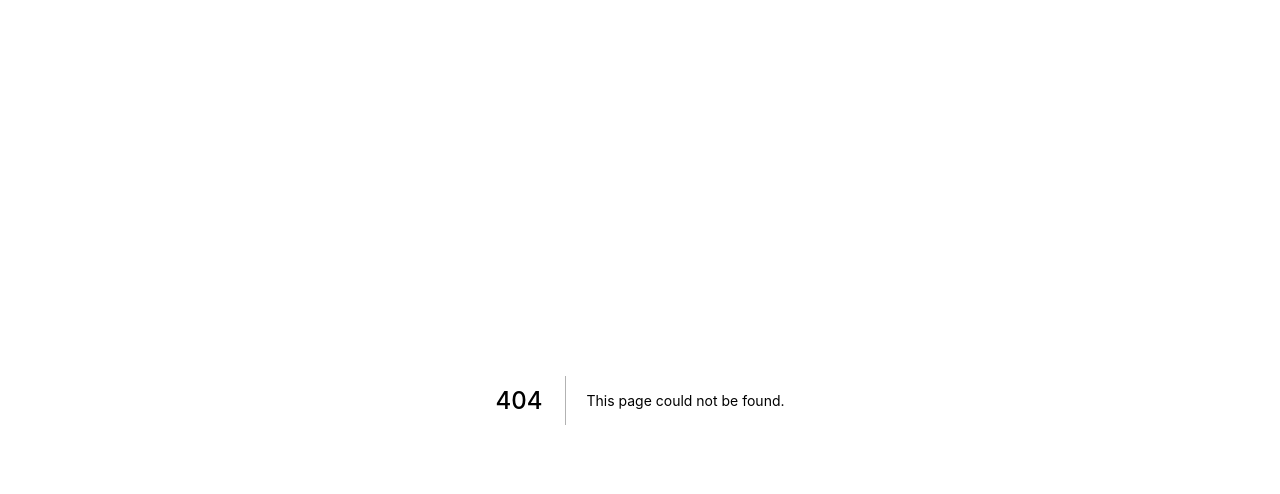
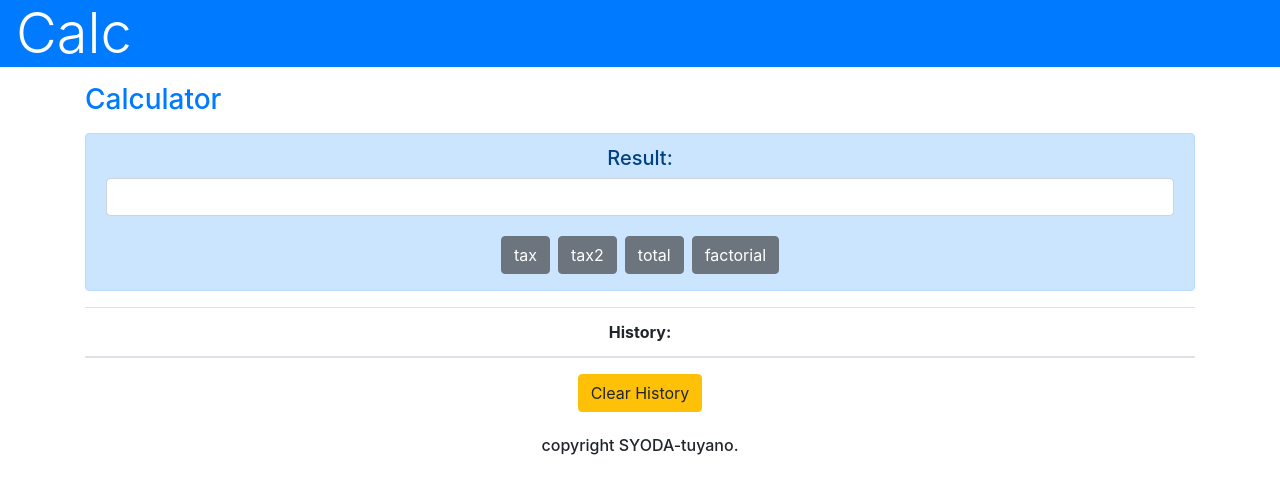
Before and after one commit to videozanmai/nextjs-blog, a Next.js app: page /Calc in a window 1280 px wide. Before the commit this address had no page. Shown: the top 494 px of the page. Built offline with nearby package versions, Linux system fonts and the light colour scheme.

Commit message:
10nd mommit

```diff
--- /dev/null
+++ b/components/Calc.js
@@ -0,0 +1,79 @@
+import { useState,useEffect } from "react";
+import usePersist from './Persist'
+
+export default function Calc(props) {
+    const [message,setMessage] = useState('')
+    const [input,setInput] = useState('')
+    const [data,setData] = usePersist('calc-history',[])
+    const [funct,setFunc] = useState({func:{}})
+
+    const fetchFunc = (address) => fetch(address).then(res=>res.json())
+
+    useEffect(()=>{
+        fetchFunc('/api/func').then((r)=>{
+            setFunc(r)
+        })
+    },[data])
+
+    const onChange = (e)=> {
+        setInput(e.target.value)
+    }
+    const onKeyPress = (e)=> {
+        if(e.key == 'Enter') {
+            doAction(e)
+        }
+    }
+
+    //Enter時の処理
+    const doAction = (e) => {
+        const res = eval(input)
+        setMessage(res)
+        data.unshift(input + ' = ' + res)
+        setData(data)
+        setInput('')
+    }
+
+    //履歴のクリア
+    const clear = (e)=> {
+        setData([])
+        setMessage('Clear history')
+    }
+
+    const doFunc = (e)=> {
+        const arr = input.split(',')
+        const fid = e.target.id
+        const f = funct.func[fid]
+        const fe = eval(f.function)
+        const res = fe(arr)
+        setMessage(res)
+        data.unshift(fid + ' = ' + res)
+    }
+
+    return (
+        <div>
+            <div className="alert alert-primary">
+                <h5>Result:{message}</h5>
+                <div className="form-group">
+                    <input type="text" value={input} className="form-control" onChange={onChange} onKeyPress={onKeyPress}/>
+                </div>
+                {Object.entries(funct.func).map((value,key)=>(
+                    <button className="btn btn-secondary m-1" key={key}
+                    title={value[1].caption} id={value[0]}
+                    onClick={doFunc}>{value[0]}</button>
+                ))}
+            </div>
+            <table className="table">
+                <thead><tr><th>History:</th></tr></thead>
+                <tbody>
+                    {data.map((value,key)=>(
+                        <tr key={key}><td>{value}</td></tr>
+                    ))}
+                </tbody>
+            </table>
+            <button onClick={clear} className="btn btn-warning">
+                Clear History
+            </button>
+        </div>
+    )
+
+}
--- /dev/null
+++ b/components/Persist.js
@@ -0,0 +1,28 @@
+import {useState} from 'react'
+
+function usePersist(ky, initVal) {
+    const key = "hooks:" + ky
+    const value = () => {
+        try{
+            const item = window.localStorage.getItem(key)
+            return item ? JSON.parse(item) : initVal
+        } catch (err) {
+            console.log(err)
+            return initVal
+        }
+    }
+
+    const setValue = (val) => {
+        try {
+            setSavedValue(val)
+            window.localStorage.setItem(key, JSON.stringify(val))
+        } catch(err){
+            console.log(err)
+        }
+    }
+
+    const [savedValue, setSavedValue] = useState(value)
+
+    return [savedValue, setValue]
+}
+export default usePersist
--- /dev/null
+++ b/components/func.js
@@ -0,0 +1,20 @@
+export default {
+    'func':{
+        'tax': {
+            'caption':'入力した金額から消費税(10%)価格を計算します。',
+            'function':'(...param)=>{return Math.floor(param[0] * 1.1)}'
+        },
+        'tax2': {
+            'caption':'入力した金額から消費税(8%)価格を計算します。',
+            'function':'(...param)=>{return Math.floor(param[0] * 1.08)}'
+        },
+        'total': {
+            'caption':'10,20,30...というようにカンマで区切った数字を計算します。',
+            'function':'(...param)=>{ let re = 0; for (let i in param) {re += param[i]*1;} return re;}'
+        },
+        'factorial': {
+            'caption':'ゼロから入力値までの合計を計算します。',
+            'function':'(...param)=>{ let re = 0; for (let i=0;i<=param[0];i++) {re += i;} return re;}'
+        },
+    }
+}
--- a/package.json
+++ b/package.json
@@ -9,6 +9,7 @@
     "export": "next export"
   },
   "dependencies": {
+    "firebase": "^9.6.3",
     "next": "12.0.7",
     "react": "17.0.2",
     "react-dom": "17.0.2",
--- /dev/null
+++ b/pages/Calc.js
@@ -0,0 +1,14 @@
+import Layout from "../components/layout";
+import Calc from "../components/Calc";
+
+export default function Home() {
+    return (
+        <div>
+            <Layout header="Calc" title="Calculator">
+                <div className="text-center">
+                    <Calc/>
+                </div>
+            </Layout>
+        </div>
+    )
+}
--- /dev/null
+++ b/pages/api/func.js
@@ -0,0 +1,5 @@
+import func from '../../components/func'
+
+export default function handler(req,res) {
+    res.json(func)
+}
--- /dev/null
+++ b/pages/api/hello/[...param].js
@@ -0,0 +1,9 @@
+import apidata from '../../../components/data'
+
+export default function handler(req,res) {
+    const {
+        query: {param: [id,item]}
+    } = req
+    const result = {id:id, item:apidata[id][item]}
+    res.json(result)
+}
--- /dev/null
+++ b/pages/api/hello/[id].js
@@ -0,0 +1,8 @@
+import apidata from '../../../components/data'
+
+export default function handler(req,res) {
+    const {
+        query:{id}
+    } = req
+    res.json(apidata[id])
+}
```
Also changed, not shown: components/fire.js (added, +23 -0 lines), pages/fire/index.js (added, +50 -0 lines), pages/index.js (+18 -2 lines), 1 other file (tests, documents, lock files or other folders).
